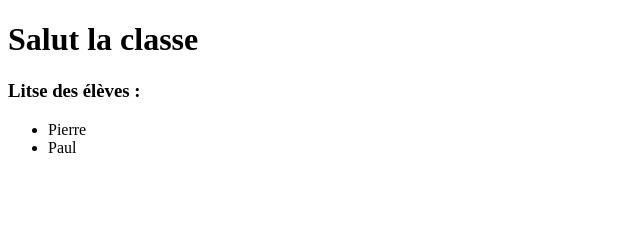
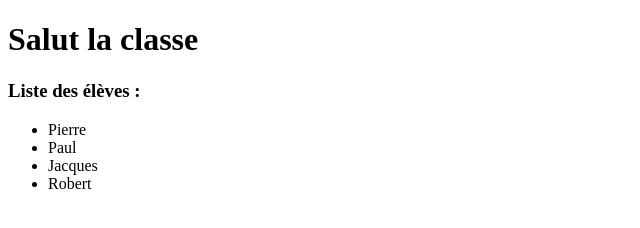
Before and after one commit to webboy-fr/demo-melody, a plain HTML site: page index.html in a window 1280 px wide. Shown: the whole page, without its empty margins (0-640 px from the left). Drawn offline with Linux system fonts and the light colour scheme.

Commit message:
correction faute + ajout élèves

```diff
--- a/index.html
+++ b/index.html
@@ -10,10 +10,12 @@
 
 <body>
     <h1>Salut la classe</h1>
-    <h3>Litse des élèves :</h3>
+    <h3>Liste des élèves :</h3>
     <ul>
         <li>Pierre</li>
         <li>Paul</li>
+        <li>Jacques</li>
+        <li>Robert</li>
     </ul>
 </body>
 
```
